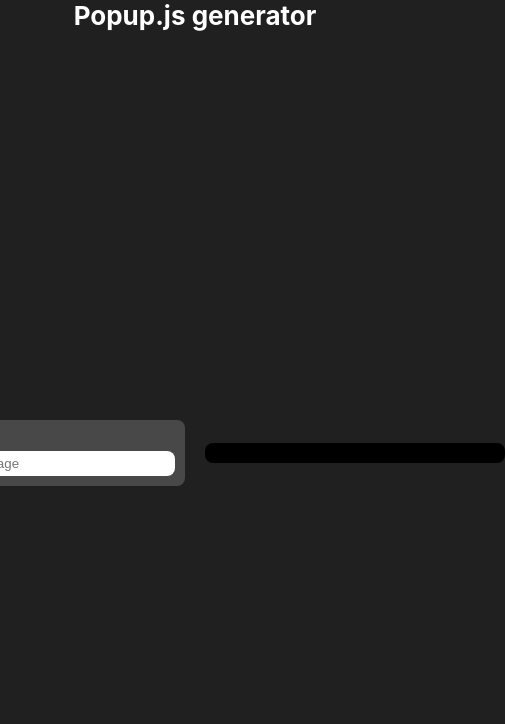
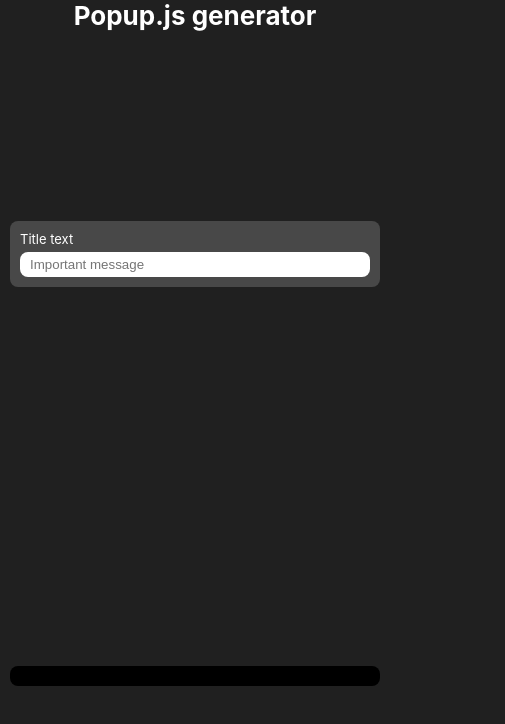
Before and after one commit to goodideagiver/popup, a plain HTML site: page index.html in a window 390 px wide. Shown: the whole page, 505 px wide, since content can reach past the window. Drawn offline with Linux system fonts and the light colour scheme.

Commit message:
responsive layout

```diff
--- a/src/style/index.scss
+++ b/src/style/index.scss
@@ -30,6 +30,7 @@ h1 {
 	justify-content: center;
 	align-items: center;
 	flex-direction: row;
+	flex-wrap: wrap;
 	gap: 20px;
 	button {
 		cursor: pointer;
@@ -46,6 +47,7 @@ h1 {
 		}
 	}
 	form {
+		flex: 1 1 60%;
 		width: 98%;
 		display: flex;
 		flex-direction: row;
@@ -122,6 +124,7 @@ h1 {
 }
 
 .output-command {
+	flex: 1 1 300px;
 	font-size: 1.2rem;
 	font-family: 'Roboto', sans-serif;
 	min-width: 300px;
```
Also changed, not shown: src/style/css/min/index.min.css.
